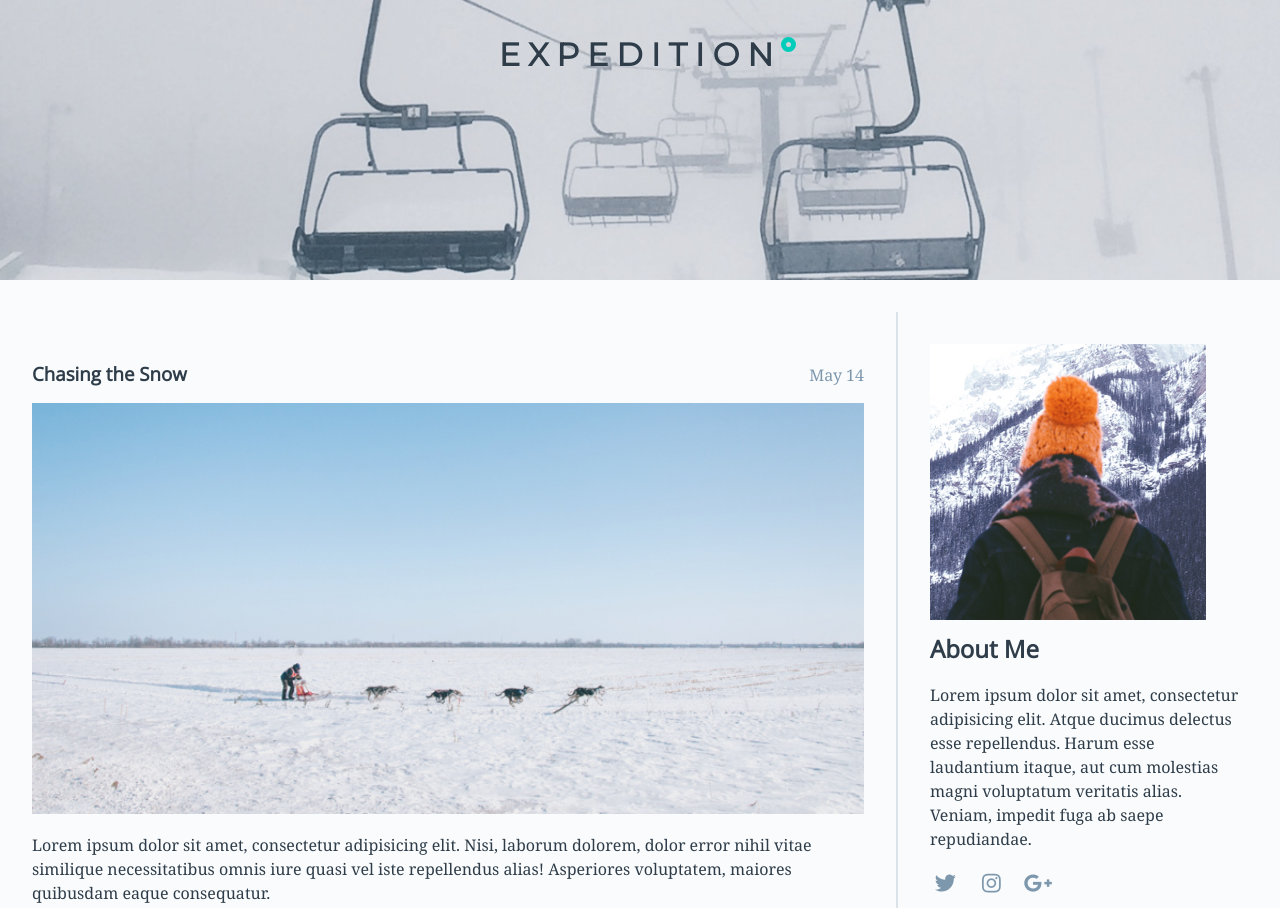
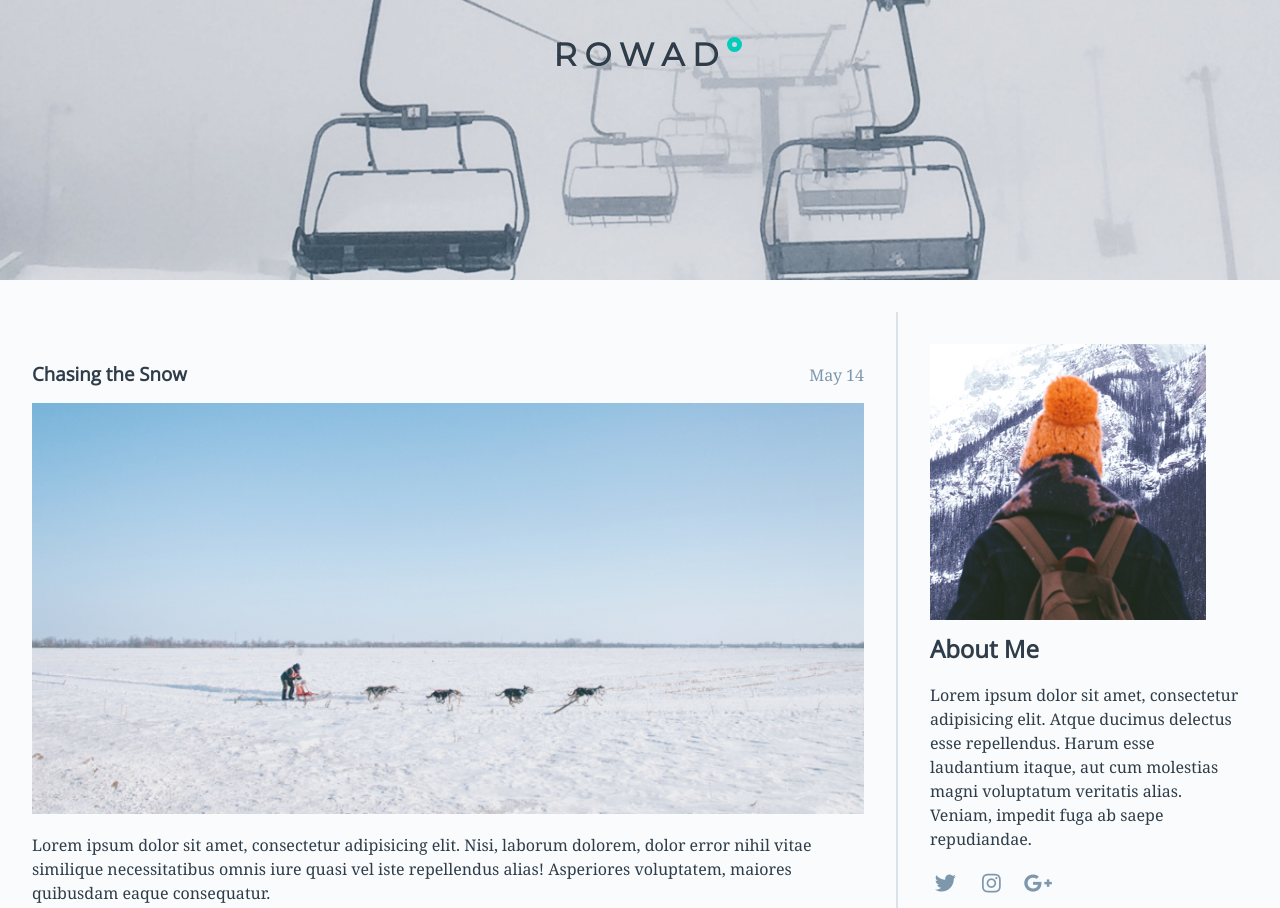
Before and after one commit to Eng-Eradah/final_project2022, a plain HTML site: page index.html in a window 1280 px wide. Shown: the top 908 px of the page. Drawn offline with nearby package versions, Linux system fonts and the light colour scheme.

Commit message:
update header

```diff
--- a/index.html
+++ b/index.html
@@ -12,7 +12,7 @@
 <body>
 
     <header class="page-header">
-        <h1>Expedition</h1>
+        <h1>Rowad</h1>
     </header>
 
     <div class="container">
```
